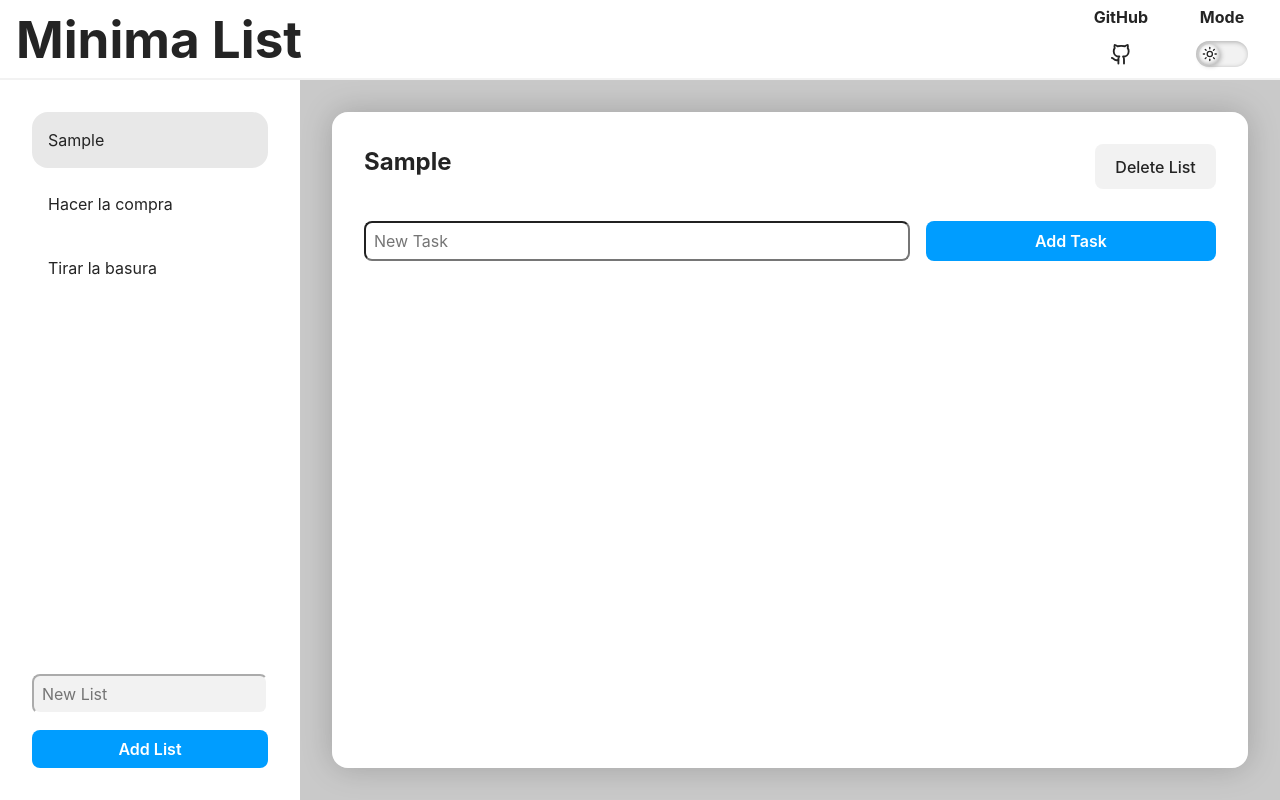
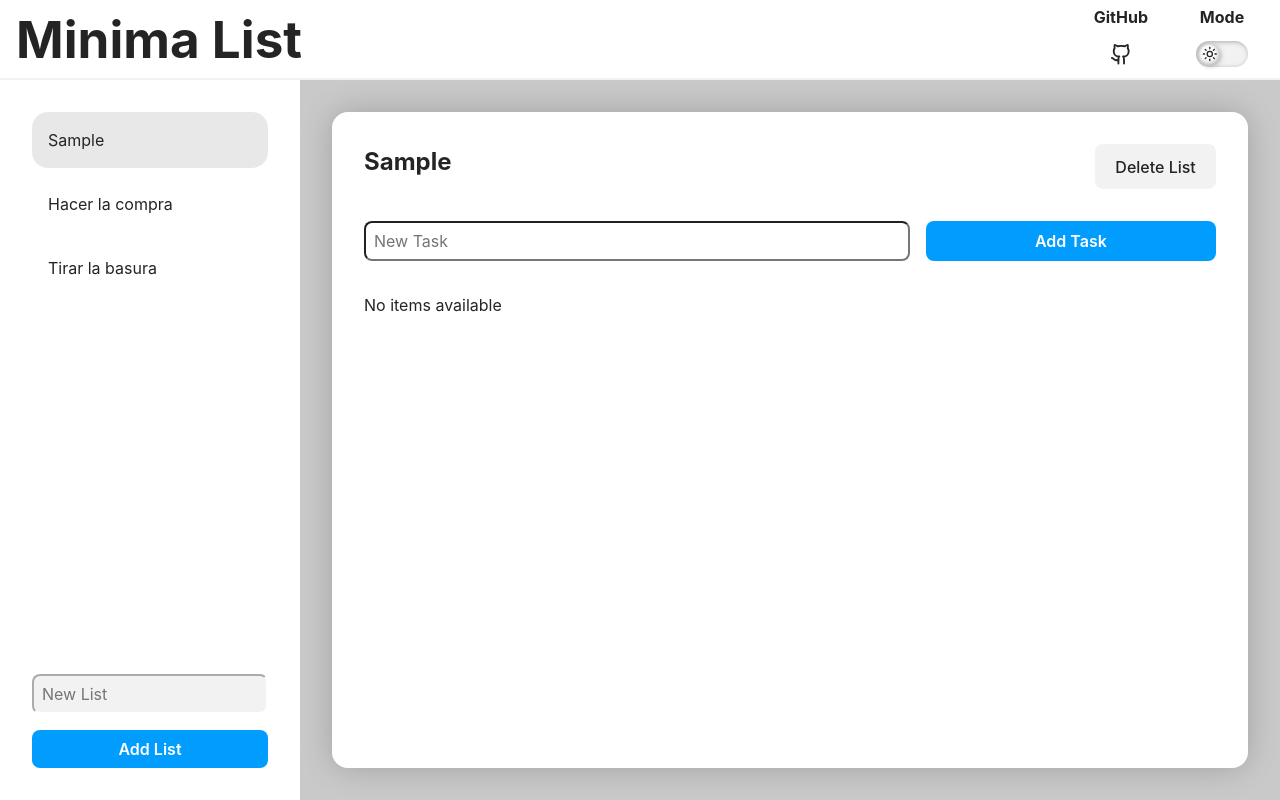
Before and after one commit to AlexNS-Dev/MinimaList, a React (Vite) app: page / in a window 1280 px wide. Both pictures are taken after typing "Sample" into the empty fields and a click on the button "Add List". Built offline with nearby package versions, Linux system fonts and the light colour scheme.

Commit message:
fixed some scrollbar pop when removing tasks

```diff
--- a/src/components/ItemList/ItemList.css
+++ b/src/components/ItemList/ItemList.css
@@ -21,6 +21,7 @@
     list-style: none;
     display: flex;
     flex-direction: column;
+    flex-grow: 1;
     gap: 1rem;
 
     &:has(li.completed) li.completed {
--- a/src/components/ItemList/ItemList.tsx
+++ b/src/components/ItemList/ItemList.tsx
@@ -15,6 +15,14 @@ interface ItemListProps {
 const ItemList: React.FC<ItemListProps> = ({ listCollection, list, type, /* onListClick, */ onTaskClick }) => {
     const toggleTaskStatus = useTodoStore((state) => state.toggleTaskStatus)
 
+    if (list?.items.length === 0 || listCollection?.length === 0) {
+        return (
+            <ul>
+                <span className='ItemList no-items'>No items available</span>
+            </ul>
+        )
+    }
+
     if (type === 'lists' && listCollection) {
         return (
             <>
@@ -25,6 +33,7 @@ const ItemList: React.FC<ItemListProps> = ({ listCollection, list, type, /* onLi
                 </ul> */}
             </>
         )
+
     } else if (type === 'tasks' && list) {
         const sortedList = [...list.items].sort((a: TodoTask, b: TodoTask) => {
             return Number(a.isCompleted) - Number(b.isCompleted)
@@ -35,7 +44,7 @@ const ItemList: React.FC<ItemListProps> = ({ listCollection, list, type, /* onLi
                 {sortedList.map((task) =>
                     <motion.li
                         key={task.id}
-                        layout={true}
+                        layout
                         className={task.isCompleted ? 'completed' : ''}
                     >
                         <div
@@ -62,11 +71,6 @@ const ItemList: React.FC<ItemListProps> = ({ listCollection, list, type, /* onLi
         )
     }
 
-    return (
-        <ul>
-            <span className='ItemList no-items'>No items available</span>
-        </ul>
-    )
 }
 
 export default ItemList
--- a/src/components/TodoSection/TodoSection.tsx
+++ b/src/components/TodoSection/TodoSection.tsx
@@ -94,9 +94,8 @@ const TodoSection: React.FC<TodoSectionProps> = ({ selectedList }) => {
                 </form>
 
                 {/* Tasks section */}
-                {currentList.items.length > 0 &&
-                    <ItemList list={currentList} type='tasks' onTaskClick={handleRemoveTask} />
-                }
+                <ItemList list={currentList} type='tasks' onTaskClick={handleRemoveTask} />
+
             </div>
         </section>
     )
```
